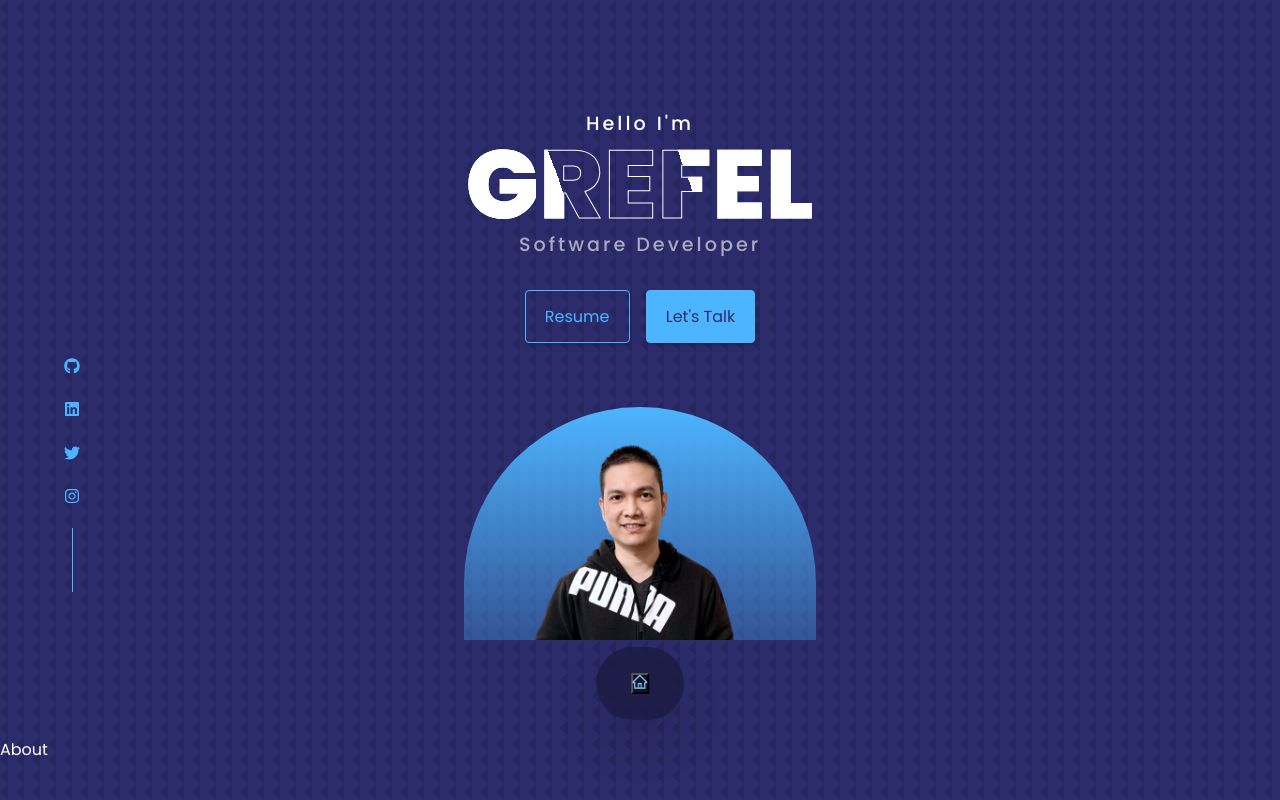
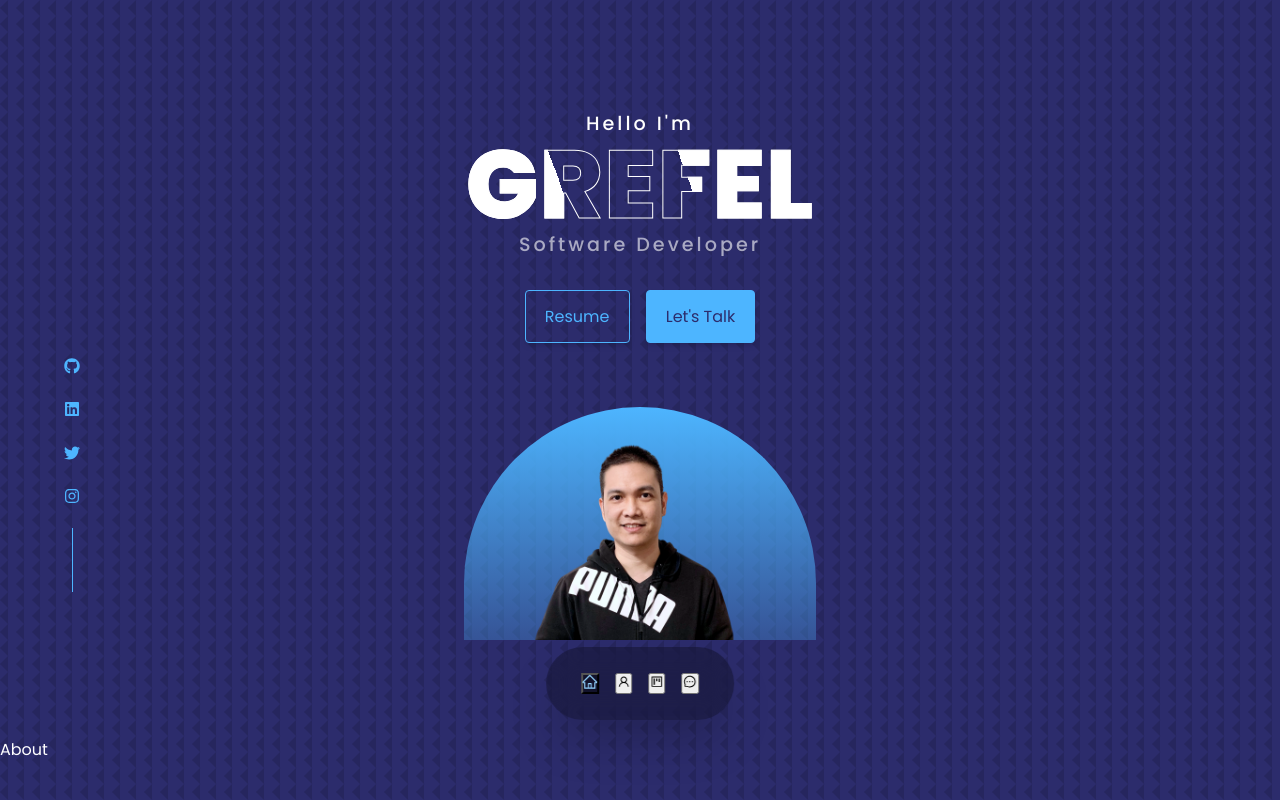
Before and after one commit to grefelnable/grefel-landing-page, a React (Create React App) app: page / in a window 1280 px wide. Shown: the top 800 px of the page. Built offline with nearby package versions, Linux system fonts and the light colour scheme.

Commit message:
redo jsx in nav.js

```diff
--- a/src/components/nav/Nav.js
+++ b/src/components/nav/Nav.js
@@ -26,49 +26,48 @@ const Nav = () => {
             <AiOutlineHome className="nav-icon" />
           </button>
         </li>
+        <li>
+          <button
+            type="button"
+            className={activeLink === "#about" ? "active" : ""}
+            onClick={() => {
+              window.location.href = "#about"
+              setActiveLink("#about")
+              console.log(activeLink)
+            }}
+          >
+            <AiOutlineUser className="nav-icon" />
+          </button>
+        </li>
+        <li>
+          <button
+            type="button"
+            className={activeLink === "#portfolio" ? "active" : ""}
+            onClick={() => {
+              window.location.href = "#portfolio"
+              setActiveLink("#portfolio")
+              console.log(activeLink)
+            }}
+          >
+            <AiOutlineProject className="nav-icon" />
+          </button>
+        </li>
+        <li>
+          <button
+            type="button"
+            className={activeLink === "#contact" ? "active" : ""}
+            onClick={() => {
+              window.location.href = "#contact"
+              setActiveLink("#contact")
+              console.log(activeLink)
+            }}
+          >
+            <AiOutlineMessage className="nav-icon" />
+          </button>
+        </li>
       </ul>
     </nav>
   )
 }
 
 export default Nav
-{
-  /* <ul>
-        <li>
-          <a
-            href="#"
-            className={activeLink === "#" ? "active" : ""}
-            onClick={() => setActiveLink("#")}
-          >
-            <AiOutlineHome className="nav-icon" />
-          </a>
-        </li>
-        <li>
-          <a
-            href="#about"
-            className={activeLink === "#about" ? "active" : ""}
-            onClick={() => setActiveLink("#about")}
-          >
-            <AiOutlineUser className="nav-icon" />
-          </a>
-        </li>
-        <li>
-          <a
-            href="#portfolio"
-            className={activeLink === "#portfolio" ? "active" : ""}
-            onClick={() => setActiveLink("#portfolio")}
-          >
-            <AiOutlineProject className="nav-icon" />
-          </a>
-        </li>
-        <li>
-          <a
-            href="#contact"
-            className={activeLink === "#contact" ? "active" : ""}
-            onClick={() => setActiveLink("#contact")}
-          >
-            <AiOutlineMessage className="nav-icon" />
-          </a>
-        </li>
-      </ul> */
-}
```
